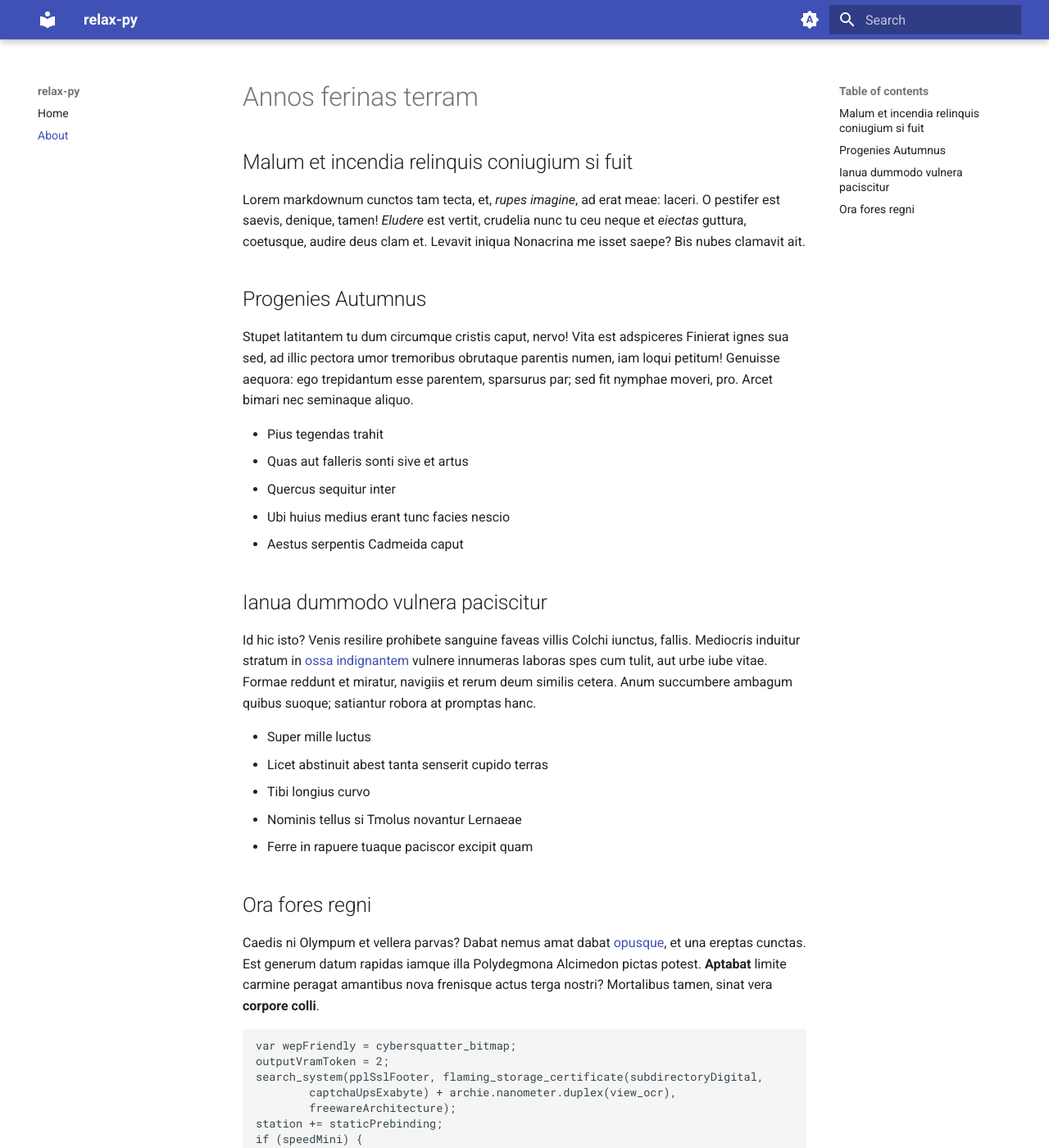
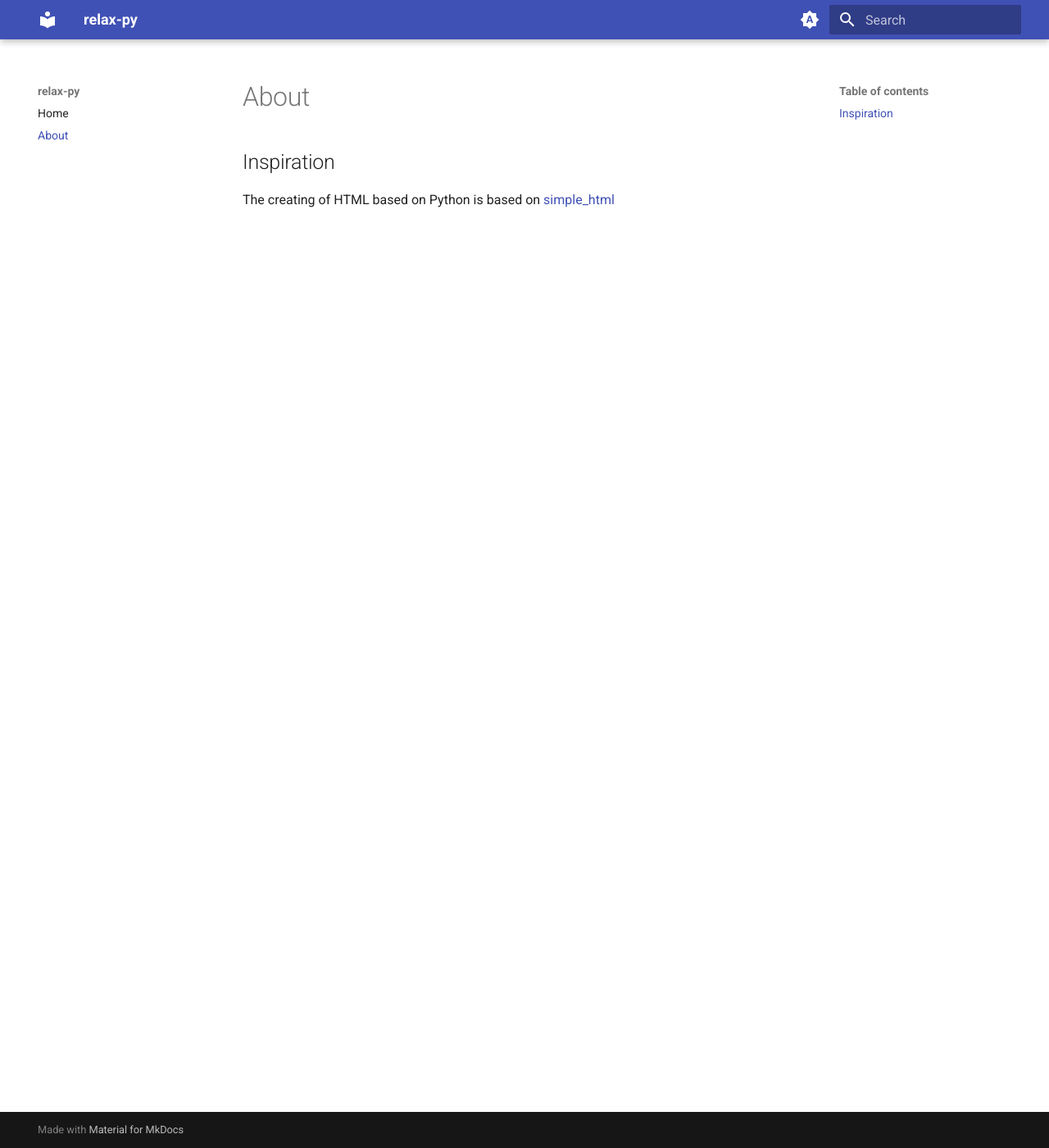
Before and after one commit to crpier/relax-py, an MkDocs documentation site: the page built from docs/about.md, in a window 1280 px wide and 1400 px high. Shown: the whole window at 82% size. Built offline with MkDocs 1.6.1 and Material for MkDocs 9.7.7, drawn with Linux system fonts in a browser that asks for light colours; some of the changed text lies outside the part shown.

Commit message:
add info in about page

```diff
--- a/docs/about.md
+++ b/docs/about.md
@@ -1,62 +1,5 @@
-# Annos ferinas terram
+# About
 
-## Malum et incendia relinquis coniugium si fuit
+## Inspiration
 
-Lorem markdownum cunctos tam tecta, et, *rupes imagine*, ad erat meae: laceri. O
-pestifer est saevis, denique, tamen! *Eludere* est vertit, crudelia nunc tu ceu
-neque et *eiectas* guttura, coetusque, audire deus clam et. Levavit iniqua
-Nonacrina me isset saepe? Bis nubes clamavit ait.
-
-## Progenies Autumnus
-
-Stupet latitantem tu dum circumque cristis caput, nervo! Vita est adspiceres
-Finierat ignes sua sed, ad illic pectora umor tremoribus obrutaque parentis
-numen, iam loqui petitum! Genuisse aequora: ego trepidantum esse parentem,
-sparsurus par; sed fit nymphae moveri, pro. Arcet bimari nec seminaque aliquo.
-
-- Pius tegendas trahit
-- Quas aut falleris sonti sive et artus
-- Quercus sequitur inter
-- Ubi huius medius erant tunc facies nescio
-- Aestus serpentis Cadmeida caput
-
-## Ianua dummodo vulnera paciscitur
-
-Id hic isto? Venis resilire prohibete sanguine faveas villis Colchi iunctus,
-fallis. Mediocris induitur stratum in [ossa
-indignantem](http://mandataque-naturaeque.com/rotave-eventuque) vulnere
-innumeras laboras spes cum tulit, aut urbe iube vitae. Formae reddunt et
-miratur, navigiis et rerum deum similis cetera. Anum succumbere ambagum quibus
-suoque; satiantur robora at promptas hanc.
-
-- Super mille luctus
-- Licet abstinuit abest tanta senserit cupido terras
-- Tibi longius curvo
-- Nominis tellus si Tmolus novantur Lernaeae
-- Ferre in rapuere tuaque paciscor excipit quam
-
-## Ora fores regni
-
-Caedis ni Olympum et vellera parvas? Dabat nemus amat dabat
-[opusque](http://www.manu.org/versa.aspx), et una ereptas cunctas. Est generum
-datum rapidas iamque illa Polydegmona Alcimedon pictas potest. **Aptabat**
-limite carmine peragat amantibus nova frenisque actus terga nostri? Mortalibus
-tamen, sinat vera **corpore colli**.
-
-    var wepFriendly = cybersquatter_bitmap;
-    outputVramToken = 2;
-    search_system(pplSslFooter, flaming_storage_certificate(subdirectoryDigital,
-            captchaUpsExabyte) + archie.nanometer.duplex(view_ocr),
-            freewareArchitecture);
-    station += staticPrebinding;
-    if (speedMini) {
-        hardUltraToken = soa_tag;
-        backlink(partition_display * 1, memeDesign(pseudocodeMainframe,
-                irqDomain, state_sink_ddr), platformFileHeader);
-    }
-
-Viventi Penthea inulta manuum. Quia [medio
-vota](http://tamensemperque.net/ingentipertulerint.html) Euryte, aere plebe
-spargit; facietque silvis genetrix ego ferinos flendo circumvelatur. Umerum equi
-propior delphines campus *circumlita obiecta* perdiderant muneribus detur ipsa
-tanto.
+The creating of HTML based on Python is based on [simple_html](<https://github.com/keithasaurus/simple_html>)
```
